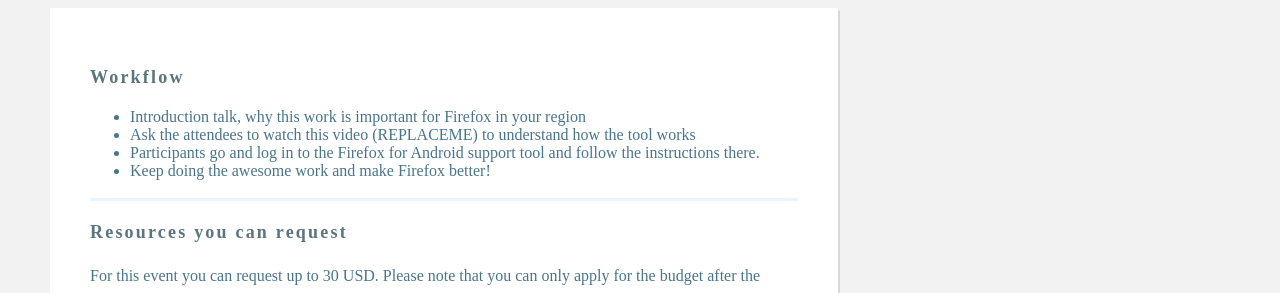
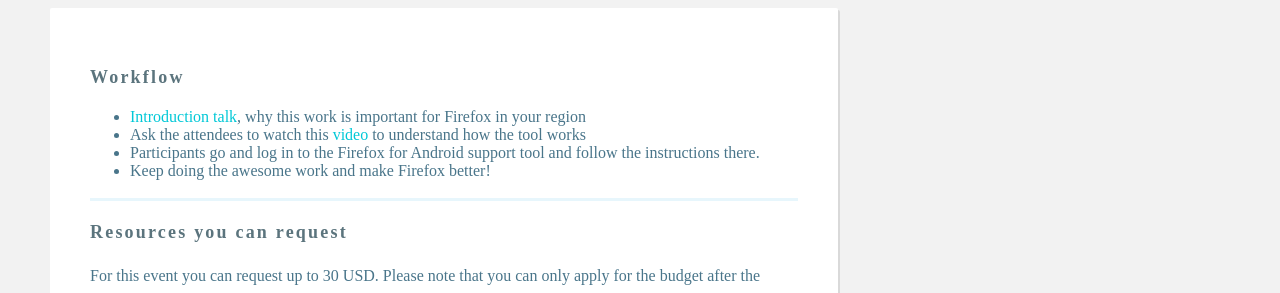
Before and after one commit to mozilla/sumo-playstore-campaign, a Jekyll site: the page built from _articles/host.md, in a window 1280 px wide. Shown: the part 564-857 px from the top of the page. Built offline with Jekyll 4.4.1, drawn with Linux system fonts in a browser that asks for light colours; some web fonts are replaced; a script that is not in the unit is left out.

Commit message:
Update host.md
added video link and useful slides

```diff
--- a/_articles/host.md
+++ b/_articles/host.md
@@ -7,8 +7,8 @@ title: Become a Host
 
 ### Workflow
 
-* Introduction talk, why this work is important for Firefox in your region
-* Ask the attendees to watch this video (REPLACEME) to understand how the tool works
+* <a href="https://docs.google.com/presentation/d/1sAtzmP6T7jgCCRIcPRfnXEAAiFVXCns2l1Q_zv1IPDE/edit?usp=sharing"> Introduction talk</a>, why this work is important for Firefox in your region
+* Ask the attendees to watch this <a href="https://www.youtube.com/watch?v=fJoC17w3lRY&feature=youtu.be">video</a> to understand how the tool works
 * Participants go and log in to the Firefox for Android support tool and follow the instructions there.
 * Keep doing the awesome work and make Firefox better!
 
```
